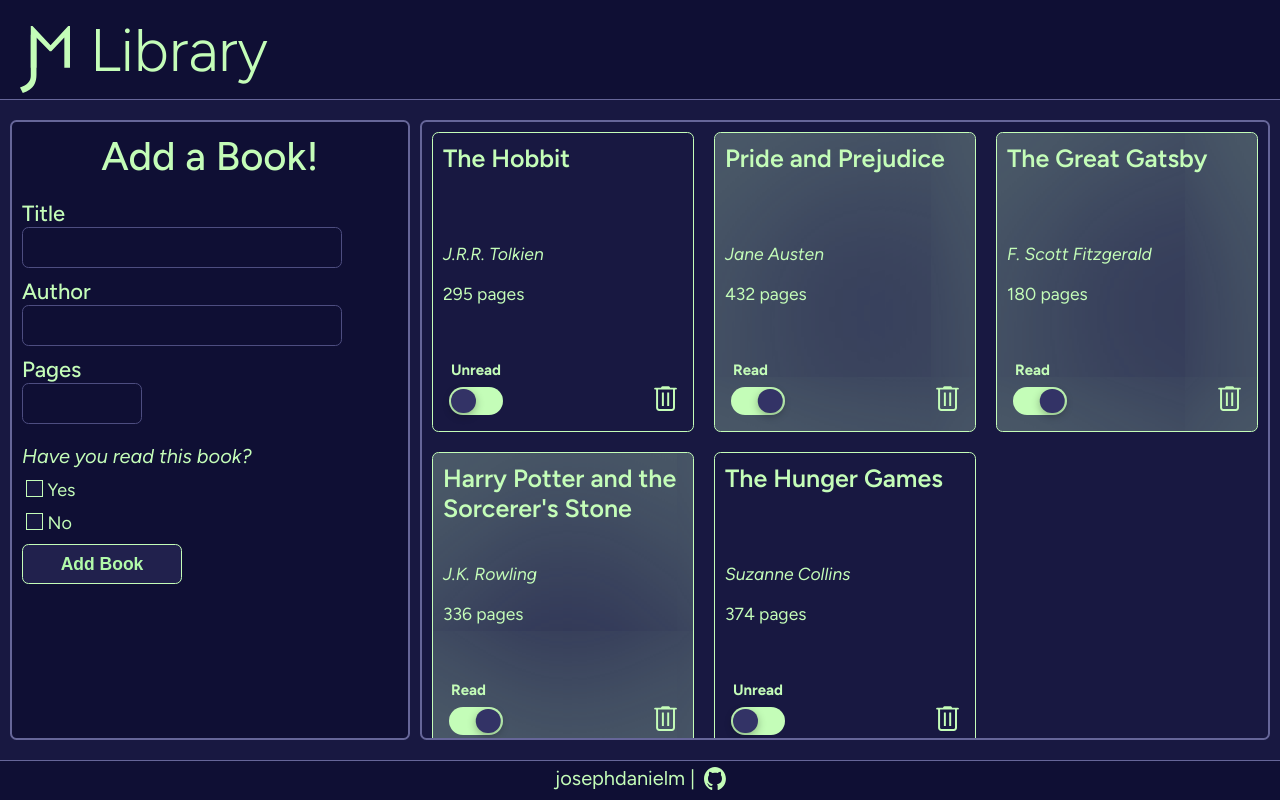
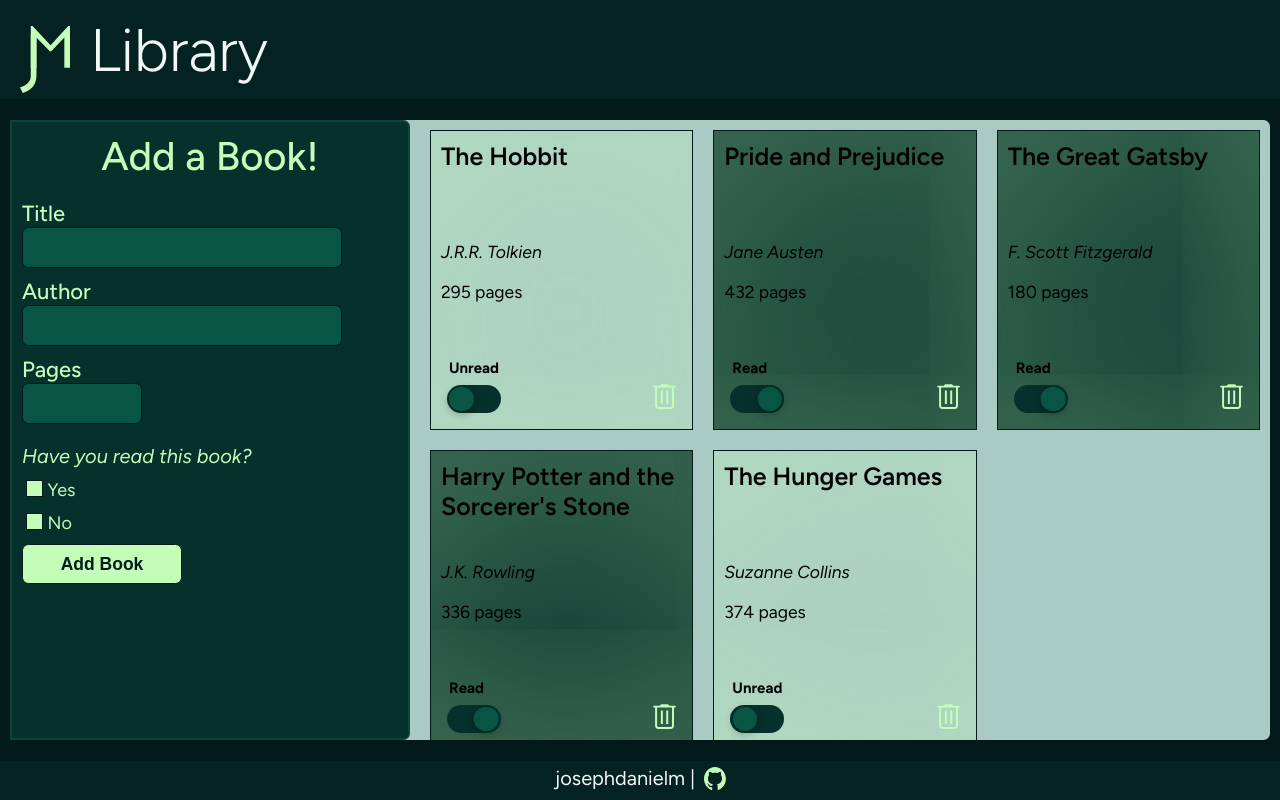
Before and after one commit to josephdanielm/library, a plain HTML site: page index.html in a window 1280 px wide. Drawn offline with Linux system fonts and the light colour scheme.

Commit message:
Fix colors

```diff
--- a/style.css
+++ b/style.css
@@ -35,37 +35,30 @@ img {
 /*  */
 
 :root {
-    /* Reef */
-    --reef: #C4FDB8;
+    /* Primary */
+    --rich-black: rgb(2, 27, 26);
+    --dark-green: rgb(3, 34, 33);
+    --bangladesh-green: rgb(3, 98, 76);
+    --mountain-meadow: rgb(44, 194, 149);
+    --caribbean-green: rgb(0, 123, 129);
+    --anti-flash-white: rgb(241, 247, 246);
 
-    --reef-light-1: #BEFFB2;
-    --reef-light-2: #D0FFC4;
-    --reef-light-3: #E2FFD6;
+    /* Secondary */
+    --pine: rgb(6, 48, 43);
+    --basil: rgb(11, 69, 58);
+    --forest: rgb(9, 85, 68);
+    --frog: rgb(23, 135, 109);
+    --mint: rgb(47, 169, 140);
 
-    --reef-dark-1: #B2FBAA;
-    --reef-dark-2: #A0FA9A;
-    --reef-dark-3: #8EFA88;
-    --reef-dark-4: #7CF878;
-    --reef-dark-5: #6AF766;
-
-    /* Rhino */
-    --rhino: #333366;
-
-    --rhino-light-1: #343366;
-    --rhino-light-2: #4D4D80;
-    --rhino-light-3: #666699;
-
-    --rhino-dark-1: #2A2A59;
-    --rhino-dark-2: #21214D;
-    --rhino-dark-3: #181841;
-    --rhino-dark-4: #0F0F34;
-    --rhino-dark-5: #060627;
+    /* Neutral */
+    --stone: rgb(112, 125, 125);
+    --pistachio: rgb(170, 203, 196);
 }
 
 body {
     height: 100vh;
     font-family: 'Figtree', sans-serif;
-    background-color: var(--rhino-dark-3);
+    background-color: var(--rich-black);
 }
 
 .wrapper {
@@ -81,8 +74,8 @@ body {
     display: grid;
     align-items: center;
     grid-template-columns: 7rem auto;
-    background-color: var(--rhino-dark-4);
-    border-bottom: 1px solid var(--rhino-light-3);
+    background-color: var(--dark-green);
+    border-bottom: 1px solid var(--rich-black);
     padding: 0.5rem 0 0.5rem 0;
 }
 
@@ -96,7 +89,7 @@ body {
 .header h1 {
     margin-left: 2rem;
     font-size: 6rem;
-    color: var(--reef);
+    color: var(--anti-flash-white);
     font-weight: 300;
 }
 
@@ -110,12 +103,11 @@ body {
     column-gap: 1rem;
     /* border: 2px solid var(--rhino-light-3); */
     border-radius: 0.65rem;
-    background-color: var(--rhino-dark-3);
+    background-color: var(--pistachio);
 }
 
 
 .library-grid {
-    border: 2px solid var(--rhino-light-3);
     border-radius: 0.65rem;
     display: grid;
     padding: 1rem;
@@ -129,9 +121,8 @@ body {
 
 /* Cards */
 .card {
-    border: 1px solid var(--reef);
-    background-color: var(--rhino-dark-3);
-    border-radius: 0.65rem;
+    border: 1px solid var(--rich-black);
+    box-shadow: inset 0px 0px 230px -4px rgba(196, 253, 184, 0.50);
     height: 30rem;
     display: grid;
     padding: 1rem;
@@ -208,7 +199,7 @@ body {
     font-size: 2.75rem;
     height: 1em;
     width: 2em;
-    background: var(--reef);
+    background: var(--pine);
     border-radius: 1em;
     cursor: pointer;
 }
@@ -217,7 +208,7 @@ body {
     height: 0.9em;
     width: 0.9em;
     border-radius: 1em;
-    background: var(--rhino);
+    background: var(--forest);
     box-shadow: 0 0.1em 0.3em rgba(0, 0, 0, 0.3);
     -webkit-transition: all 300ms;
     -moz-transition: all 300ms;
@@ -233,8 +224,7 @@ body {
 }
 
 .read {
-    background-color: var(--rhino-dark-2);
-    box-shadow: inset 0px 0px 230px -4px rgba(196, 253, 184, 0.50);
+    background-color: var(--pine);
 }
 
 
@@ -242,7 +232,7 @@ body {
 
 * {
     scrollbar-width: thin;
-    scrollbar-color: var(--reef) var(--reef);
+    scrollbar-color: var(--pine) var(--pine);
 }
 
 /* Works on Chrome, Edge, and Safari */
@@ -255,31 +245,32 @@ body {
 }
 
 *::-webkit-scrollbar-thumb {
-    background-color: var(--reef);
+    background-color: var(--pine);
     border-radius: 20px;
-    border: 3px solid var(--rhino-dark-3);
+    border: 3px solid var(--pistachio);
 }
 
 /* Form */
 
 .action-panel {
     padding: 1rem;
-    background-color: var(--rhino-dark-4);
-    border: 2px solid var(--rhino-light-3);
-    border-radius: 0.65rem;
+    background-color: var(--pine);
+    border: 2px solid var(--basil);
+    border-top-right-radius: 0.65rem;
+    border-bottom-right-radius: 0.65rem;
 }
 
 .form-title {
     font-size: 4rem;
     font-weight: 500;
-    color: var(--reef);
+    color: #C4FDB8;
     text-align: center;
 }
 
 form label {
     font-size: 2.25rem;
     font-weight: 500;
-    color: var(--reef);
+    color: #C4FDB8;
 }
 
 .form-container {
@@ -297,8 +288,8 @@ input[type='text'],
 input[type='number'] {
     padding: 0.8rem;
     border-radius: 0.65rem;
-    border: 1px solid var(--rhino-light-2);
-    background: var(--rhino-dark-4);
+    border: 1px solid var(--rich-black);
+    background: var(--forest);
     width: 32rem;
     outline: none;
     color: white;
@@ -312,9 +303,9 @@ input[type='number'] {
 input[type='radio'] {
     box-sizing: border-box;
     appearance: none;
-    background: var(--rhino-dark-3);
-    outline: 1px solid var(--reef);
-    border: 4px solid var(--rhino-dark-3);
+    background: #C4FDB8;
+    outline: 1px solid var(--rich-black);
+    border: 4px solid #C4FDB8;
     width: 1.5rem;
     height: 1.5rem;
     -webkit-box-sizing: border-box;
@@ -326,7 +317,7 @@ input[type='radio'] {
 }
 
 input[type='radio']:checked {
-    background: var(--reef);
+    background: var(--rich-black);
 }
 
 .radio-span label {
@@ -355,22 +346,22 @@ form button {
     height: 4rem;
     font-size: 1.75rem;
     font-weight: 600;
-    background-color: var(--rhino-dark-2);
-    color: var(--reef-dark-1);
-    border: 1px solid var(--reef);
+    background-color: #C4FDB8;
+    color: var(--rich-black);
+    border: 1px solid var(--rich-black);
     border-radius: 0.65rem;
 }
 
 form button:hover {
-    background-color: var(--rhino-dark-3);
-    color: var(--reef);
+    background-color: var(--mint);
+    color: var(--dark-green);
     transition: 0.3s;
 }
 
 form button:active {
     transform: translateY(5px);
-    background-color: var(--reef-dark-2);
-    color: var(--rhino);
+    background-color: var(--dark-green);
+    color: #C4FDB8;
     transition: 0.05s ease-in-out;
 }
 
@@ -380,11 +371,11 @@ form button:active {
 
 .footer {
     grid-row: 3 / 4;
-    background-color: var(--rhino-dark-4);
-    border-top: 1px solid var(--rhino-light-3);
+    background-color: var(--dark-green);
+    border-top: 1px solid var(--rich-black);
     font-size: 2rem;
     text-align: center;
-    color: var(--reef);
+    color: var(--anti-flash-white);
     padding: 0.5rem;
     display: grid;
     grid-template-columns: 15rem 3rem;
```
